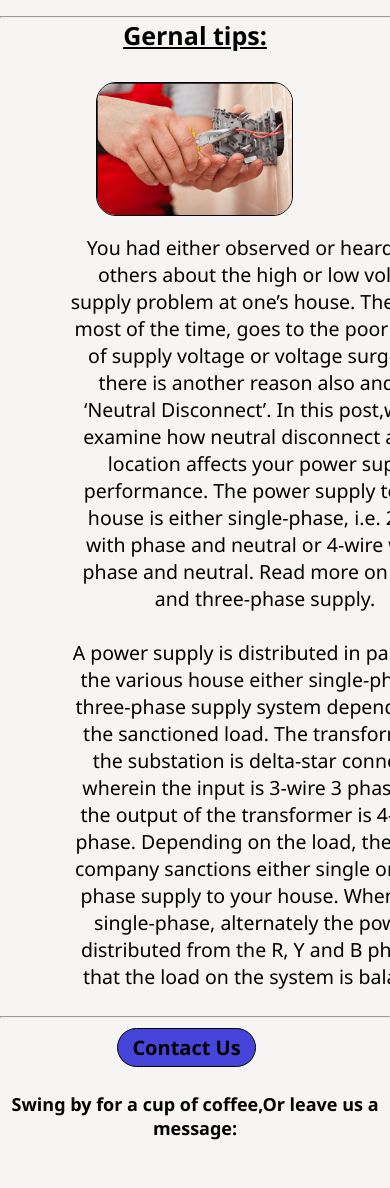
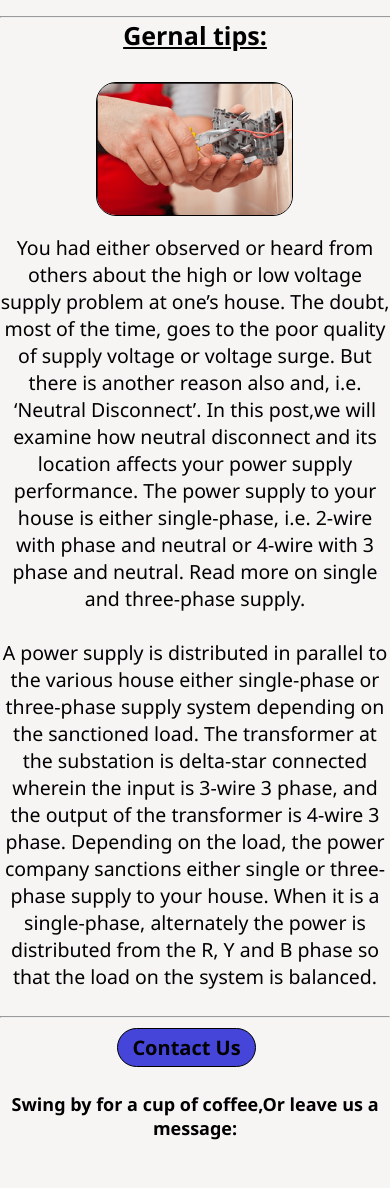
Before and after one commit to 9926830418/Electric-billing-system, a PHP site: page / in a window 390 px wide; the page is wider, and only the part inside the window is pictured. Shown: the part 1090-2278 px from the top of that part. Run offline with PHP 8.4, Linux system fonts and the light colour scheme; some libraries are stand-ins or nearby versions.

Commit message:
Update style.css

```diff
--- a/style.css
+++ b/style.css
@@ -459,5 +459,6 @@ label #butn, label #cancel{
     margin-top: 40%;
     text-align:center;
     font-size: 5vw;
+	  padding-left:0px;
   }
 }
```
